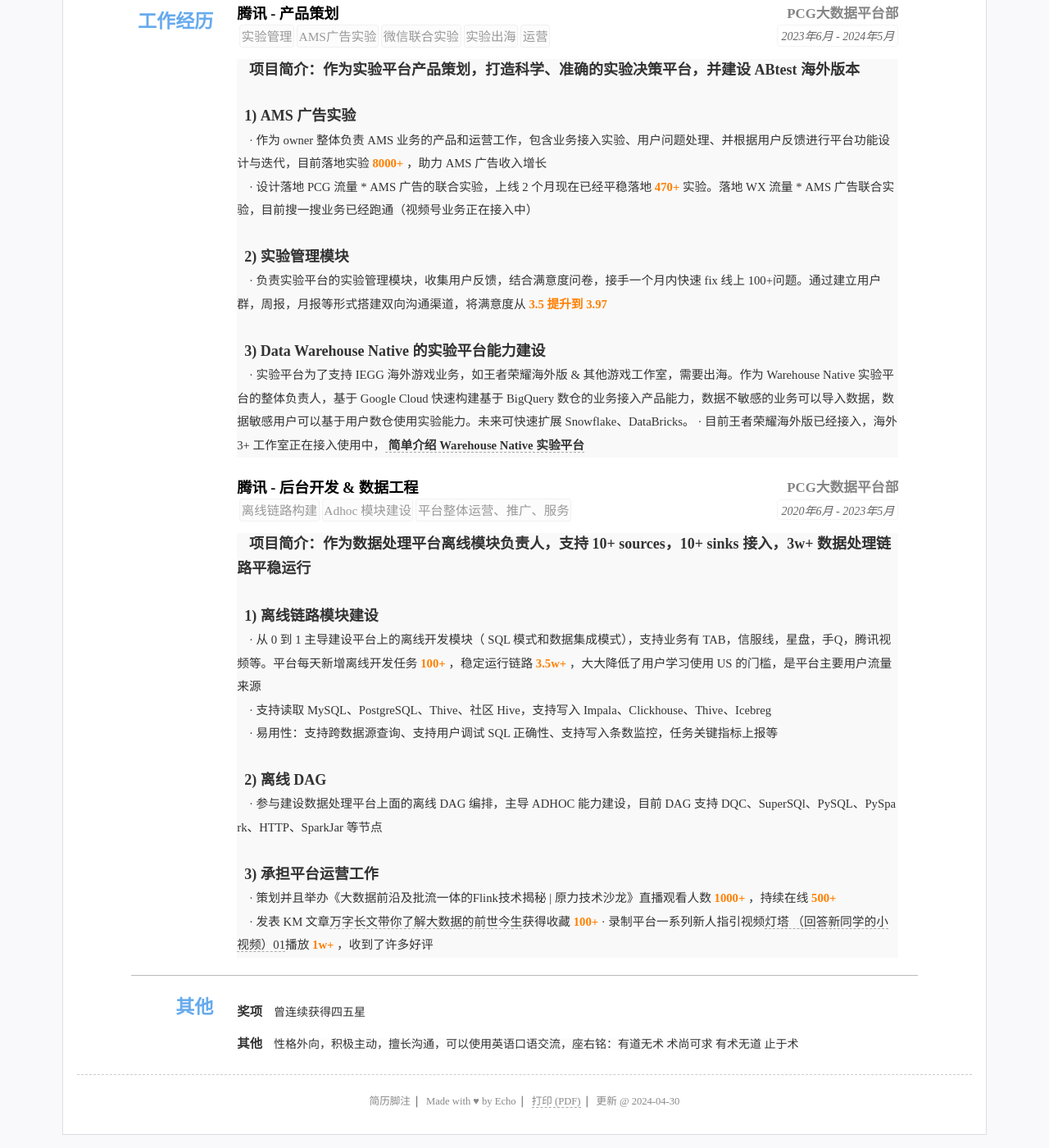
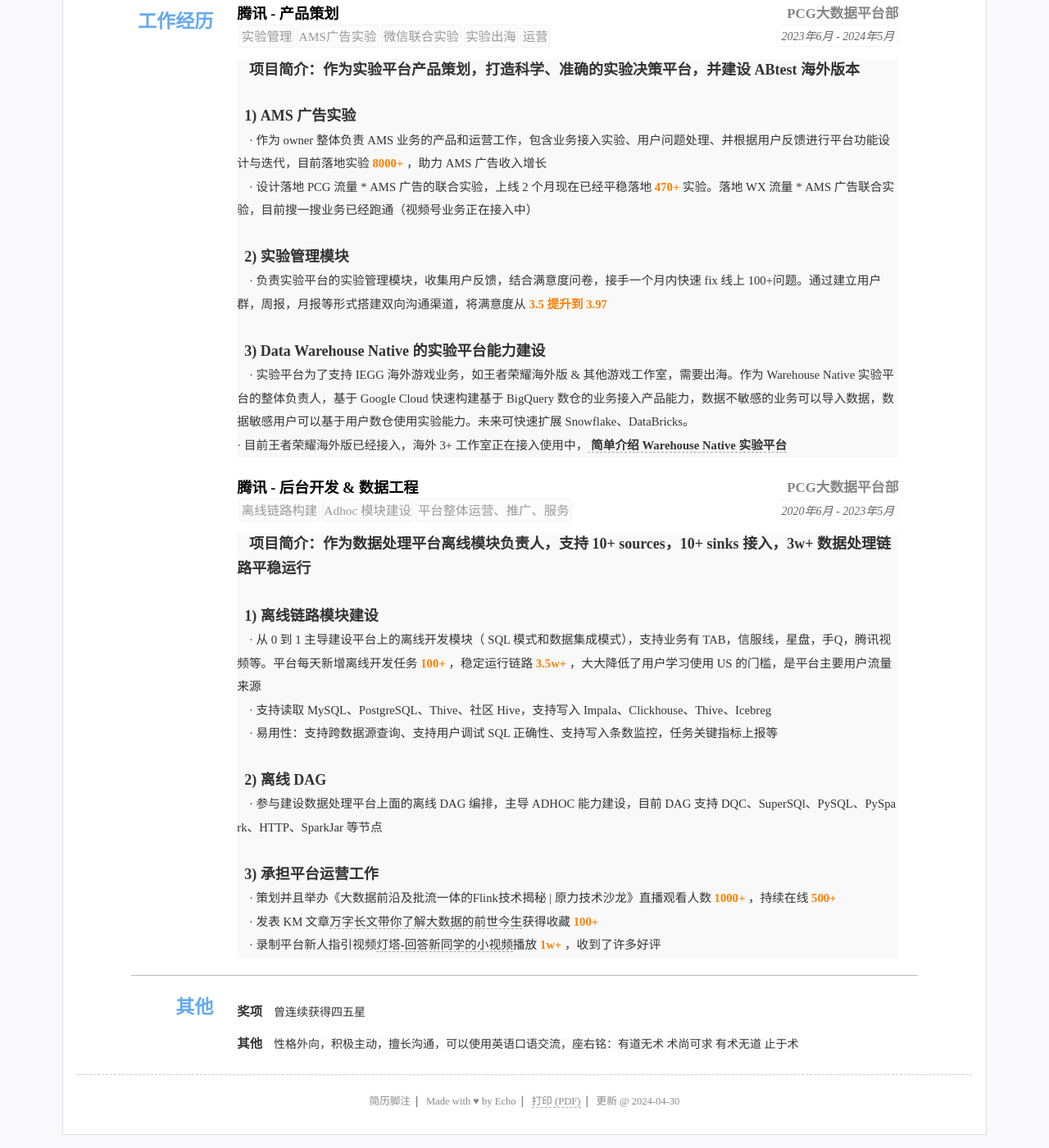
Before and after one commit to kuailexiaoshenxian/cn-wx-cv, a Jekyll site: the page built from index.html, in a window 1280 px wide and 1400 px high, scrolled down 636 px. Shown: the whole window at 82% size. Built offline with Jekyll 4.4.1, drawn with Linux system fonts in a browser that asks for light colours.

Commit message:
Update resume.yml

```diff
--- a/_data/resume.yml
+++ b/_data/resume.yml
@@ -107,7 +107,7 @@ main: #简历主要内容，
             · 负责实验平台的实验管理模块，收集用户反馈，结合满意度问卷，接手一个月内快速 fix 线上 100+问题。通过建立用户群，周报，月报等形式搭建双向沟通渠道，将满意度从 <font color=#FF7F00><strong>3.5 提升到 3.97</strong></font> <br>  &nbsp &nbsp
             <br>
             <font face="等线"><font size=4><strong> &nbsp 3) Data Warehouse Native 的实验平台能力建设</strong></font>  <br>  &nbsp &nbsp
-            · 实验平台为了支持 IEGG 海外游戏业务，如王者荣耀海外版 & 其他游戏工作室，需要出海。作为 Warehouse Native 实验平台的整体负责人，基于 Google Cloud 快速构建基于 BigQuery 数仓的业务接入产品能力，数据不敏感的业务可以导入数据，数据敏感用户可以基于用户数仓使用实验能力。未来可快速扩展 Snowflake、DataBricks。
+            · 实验平台为了支持 IEGG 海外游戏业务，如王者荣耀海外版 & 其他游戏工作室，需要出海。作为 Warehouse Native 实验平台的整体负责人，基于 Google Cloud 快速构建基于 BigQuery 数仓的业务接入产品能力，数据不敏感的业务可以导入数据，数据敏感用户可以基于用户数仓使用实验能力。未来可快速扩展 Snowflake、DataBricks。<br>
             · 目前王者荣耀海外版已经接入，海外 3+ 工作室正在接入使用中， <a href="https://doc.weixin.qq.com/doc/w3_AIcAegY2ACku0oef0AYSiKxJtdRNO"> <strong> 简单介绍 Warehouse Native 实验平台 </strong> </a>
             <br>
   - title: <font face="华文细黑粗体">腾讯 - 后台开发 & 数据工程</font>
@@ -140,8 +140,8 @@ main: #简历主要内容，
             <br>
             <font face="等线"><font size=4><strong> &nbsp 3) 承担平台运营工作</strong></font>  <br>  &nbsp &nbsp
             · 策划并且举办《大数据前沿及批流一体的Flink技术揭秘 | 原力技术沙龙》直播观看人数<font color=#FF7F00><strong> 1000+ </strong></font>，持续在线<font color=#FF7F00><strong> 500+ </strong></font> <br>  &nbsp &nbsp
-            · 发表 KM 文章 <a href="https://km.woa.com/articles/show/567781">万字长文带你了解大数据的前世今生</a> 获得收藏 <font color=#FF7F00><strong> 100+ </strong></font>
-            · 录制平台一系列新人指引视频 <a href="https://km.woa.com/articles/show/456481">灯塔 （回答新同学的小视频）01 </a> 播放 <font color=#FF7F00><strong> 1w+ </strong></font>，收到了许多好评
+            · 发表 KM 文章 <a href="https://km.woa.com/articles/show/567781">万字长文带你了解大数据的前世今生</a> 获得收藏 <font color=#FF7F00><strong> 100+ </strong></font>  <br>  &nbsp &nbsp
+            · 录制平台新人指引视频 <a href="https://km.woa.com/articles/show/456481">灯塔-回答新同学的小视频</a> 播放 <font color=#FF7F00><strong> 1w+ </strong></font>，收到了许多好评
   #   sub:  全球基金部门
   #   duration: "2018年6月 - 2018年8月"
   #   tags:
```
